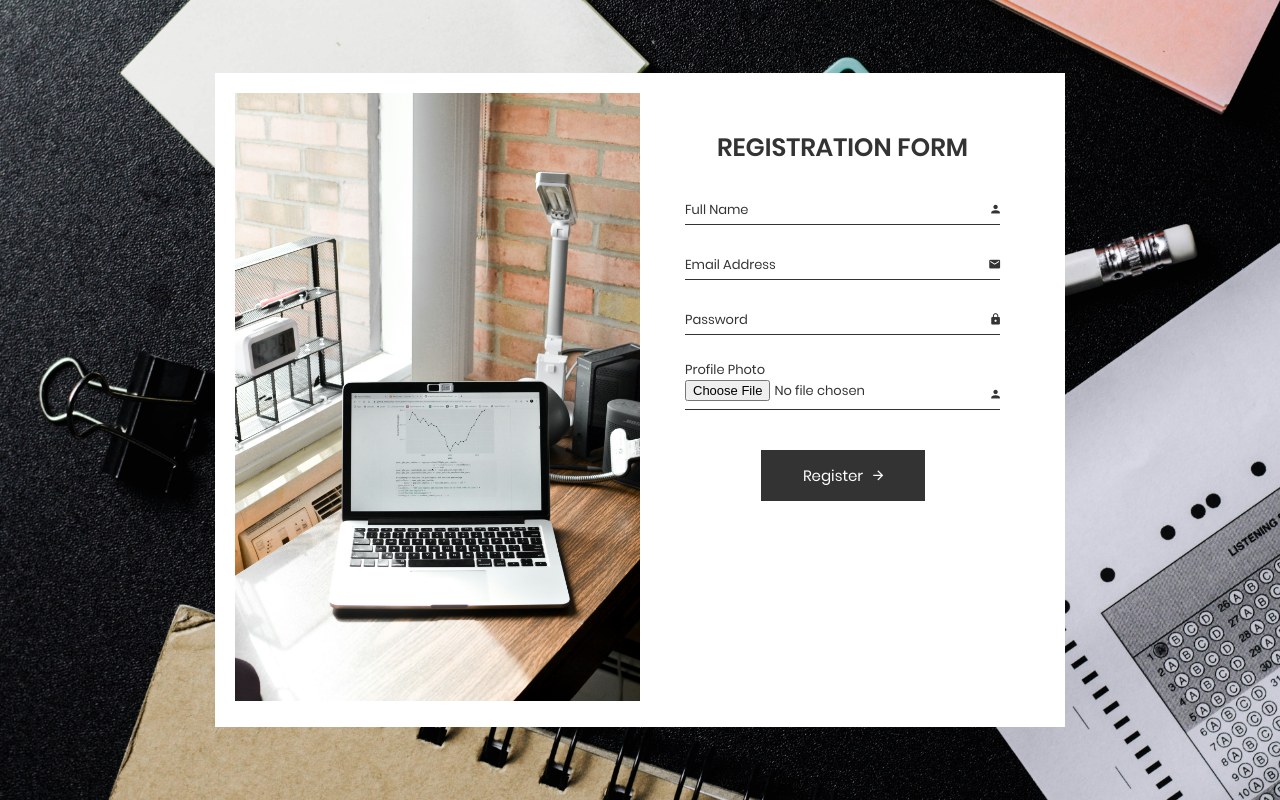
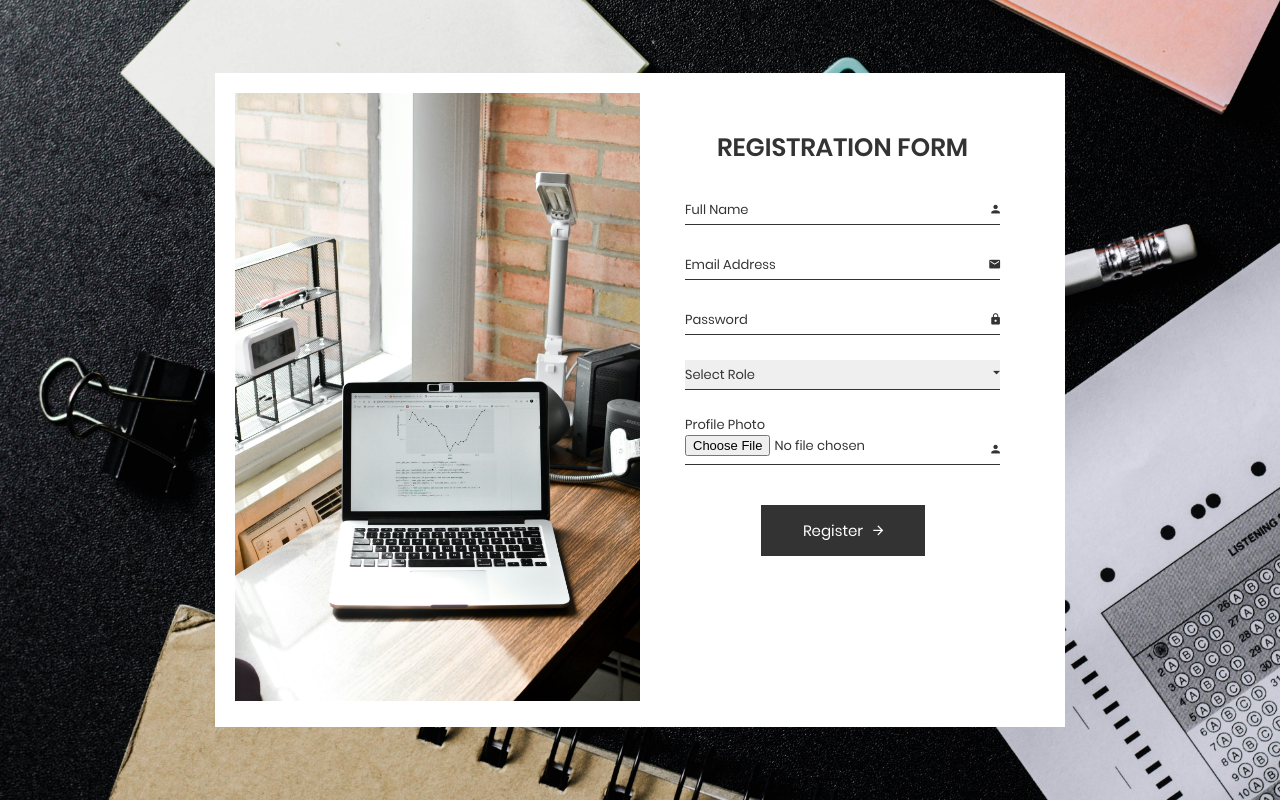
Before and after one commit to dev-Harshal/ProctoringSystem, a Django app: page /register/ in a window 1280 px wide. Run offline with Django 4.2, Linux system fonts and the light colour scheme.

Commit message:
Reg Changs

```diff
--- a/ProctoringApp/views.py
+++ b/ProctoringApp/views.py
@@ -41,7 +41,7 @@ def createQuestionView(request,exam_id):
 
 @login_required_teacher()
 def listExamView(request):
-    exams = Exam.objects.all()
+    exams = Exam.objects.filter(teacher=request.user).all()
     return render(request, 'list_exam.html',context={'exams':exams})
 
 
--- a/Users/templates/register.html
+++ b/Users/templates/register.html
@@ -36,6 +36,14 @@
 						<i class="zmdi zmdi-lock"></i>
 					</div>
 					<div class="form-wrapper">
+						<select name="role" id="" class="form-control" required>
+							<option value="" disabled selected>Select Role</option>
+							<option value="Student">Student</option>
+							<option value="Teacher">Teacher</option>
+						</select>
+						<i class="zmdi zmdi-caret-down" style="font-size: 17px"></i>
+					</div>
+					<div class="form-wrapper">
 						<label for="">Profile Photo</label>
 						<input type="file" placeholder="Photo" name="photo" class="form-control" required>
 						<i class="zmdi zmdi-account"></i>
--- a/Users/views.py
+++ b/Users/views.py
@@ -21,10 +21,11 @@ def registerView(request):
         full_name = request.POST.get('full_name')
         email = request.POST.get('email')
         password = request.POST.get('password')
+        role =request.POST.get('role')
         photo = request.FILES.get('photo')
         if User.objects.filter(email=str(email).lower()).exists():
             return render(request,'register.html')
-        User.objects.create(full_name=str(full_name).title(),email=str(email).lower(),password=password,photo=photo,username=email)
+        User.objects.create(full_name=str(full_name).title(),email=str(email).lower(),password=password,photo=photo,username=email,role=role)
         return redirect('/')
     else:
         return render(request, 'register.html')
```
